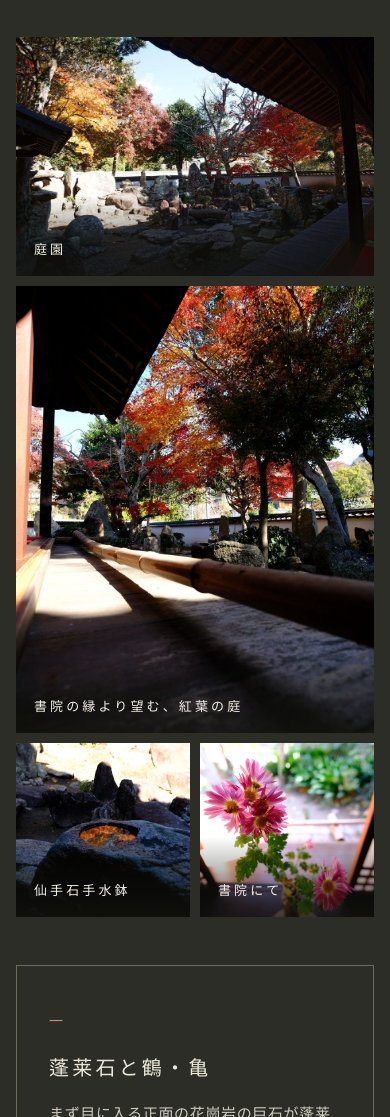
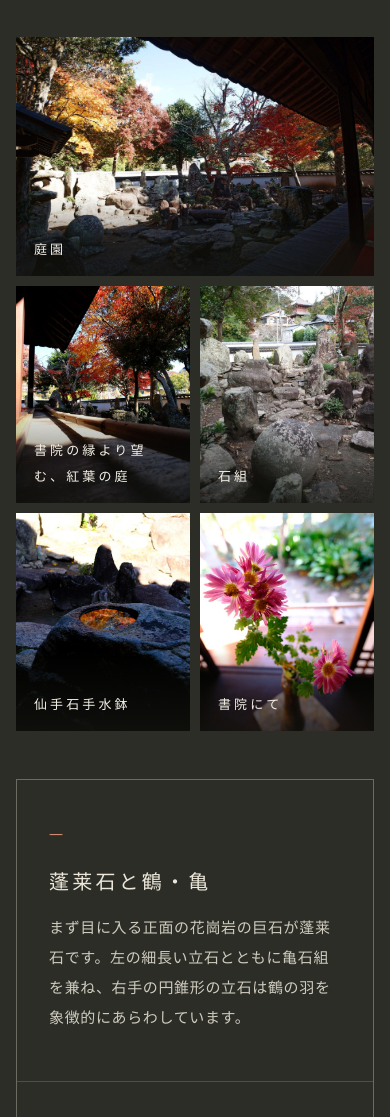
Before and after one commit to anyoin/anyoin.github.io, a plain HTML site: page index.html in a window 390 px wide. Shown: the part 3196-4313 px from the top of the page. Drawn offline with Linux system fonts and the light colour scheme.

Commit message:
庭園欄に石組の写真を追加
Co-Authored-By: Claude Fable 5.2 <noreply@anthropic.com>
Claude-Session: https://claude.ai/code/session_0185uNZ5KLtNXPQ2uT1EDMto

```diff
--- a/css/style.css
+++ b/css/style.css
@@ -105,7 +105,7 @@ dd { margin: 0; }
 .garden-lead { max-width: 42em; margin: 0 auto clamp(40px, 6vw, 64px); opacity: .9; }
 .sub-head { margin: clamp(48px, 7vw, 80px) 0 24px; text-align: center; font-size: 20px; letter-spacing: .3em; }
 .credit { margin: 28px 0 0; font-size: 12px; opacity: .6; text-align: right; }
-.photos { display: grid; grid-template-columns: repeat(3, 1fr); gap: 16px; margin-bottom: clamp(48px, 7vw, 80px); }
+.photos { display: grid; grid-template-columns: repeat(4, 1fr); gap: 16px; margin-bottom: clamp(48px, 7vw, 80px); }
 .photo { margin: 0; position: relative; overflow: hidden; aspect-ratio: 4 / 5; background: #33362d; }
 .photo img { position: absolute; inset: 0; width: 100%; height: 100%; max-width: none; object-fit: cover; object-position: 50% 50%; }
 .photo-top img { object-position: 50% 30%; }
@@ -192,7 +192,6 @@ dd { margin: 0; }
   .two-col, .access-grid { grid-template-columns: 1fr; gap: 28px; }
   .garden-grid { grid-template-columns: 1fr; }
   .photos { grid-template-columns: 1fr 1fr; gap: 10px; }
-  .photo-main { grid-column: 1 / -1; }
-  .photo:not(.photo-main):not(.photo-wide) { aspect-ratio: 1; }
+  /* スマホでは全景の下に4枚を2枚ずつ並べる */
   .facts > div, .notice-list > div { grid-template-columns: 5.5em 1fr; }
 }
--- a/index.html
+++ b/index.html
@@ -37,7 +37,7 @@
 <link rel="preconnect" href="https://fonts.googleapis.com">
 <link rel="preconnect" href="https://fonts.gstatic.com" crossorigin>
 <link href="https://fonts.googleapis.com/css2?family=Shippori+Mincho:wght@400;500;600&family=Zen+Kaku+Gothic+New:wght@400;500&display=swap" rel="stylesheet">
-<link rel="stylesheet" href="css/style.css?v=11">
+<link rel="stylesheet" href="css/style.css?v=12">
 </head>
 <body>
 
@@ -132,6 +132,7 @@
     <div class="photos">
       <figure class="photo photo-wide"><img src="images/garden-view.jpg?v=4" alt="書院から望む安養院庭園の全景。石組の向こうに紅葉と土塀が広がる" width="1800" height="1200" loading="lazy"><figcaption>庭園</figcaption></figure>
       <figure class="photo photo-main"><img src="images/garden-autumn.jpg" alt="書院の縁側から眺める、紅葉に彩られた安養院庭園" width="1067" height="1600" loading="lazy"><figcaption>書院の縁より望む、紅葉の庭</figcaption></figure>
+      <figure class="photo"><img src="images/ishigumi.jpg" alt="丸い石と立石が並ぶ石組。土塀の向こうに太山寺の三重塔が見える" width="1067" height="1600" loading="lazy"><figcaption>石組</figcaption></figure>
       <figure class="photo photo-top"><img src="images/chozubachi.jpg" alt="水面に紅葉を映す仙手石手水鉢" width="1067" height="1600" loading="lazy"><figcaption>仙手石手水鉢</figcaption></figure>
       <figure class="photo photo-top"><img src="images/shoin-flower.jpg" alt="書院の窓辺に生けられた花" width="1067" height="1600" loading="lazy"><figcaption>書院にて</figcaption></figure>
     </div>
```
Also changed, not shown: images/ishigumi.jpg (added).
